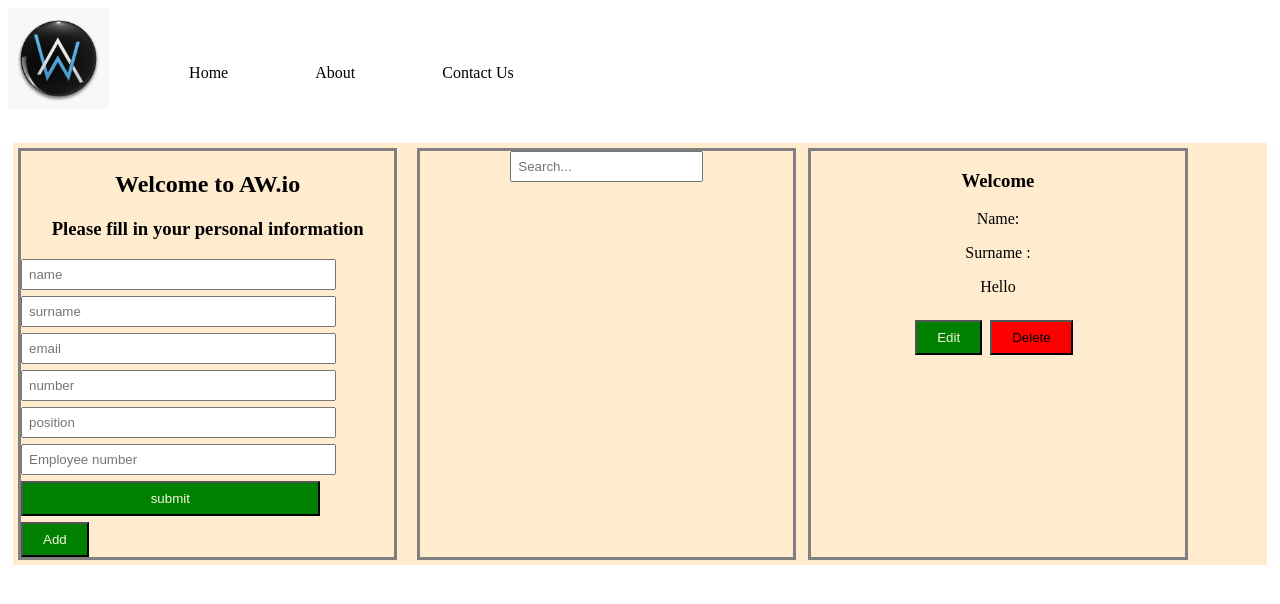
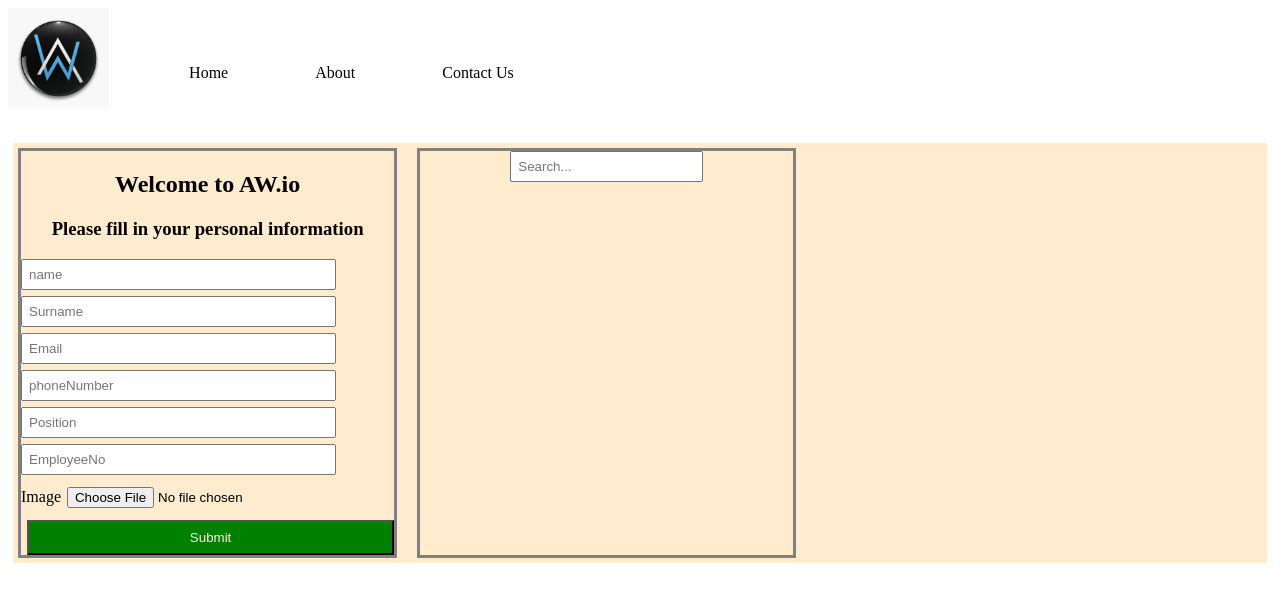
Before and after one commit to Thandekaportiap/Task-6-Employees_App, a React (Vite) app: page / in a window 1280 px wide. Shown: the top 604 px of the page. Built offline with nearby package versions, Linux system fonts and the light colour scheme.

Commit message:
feat: useState

```diff
--- a/src/App.jsx
+++ b/src/App.jsx
@@ -1,12 +1,68 @@
-import { useState } from 'react'
+
+import React, { useEffect, useState } from "react"
 import Navbar from "./components/navbar"
 import Registration from "./components/registration"
+import Profile from "./components/profile";
+
+import List from "./components/list";
 
 
 
 import './App.css'
 
 function App() {
+
+  const [employees, setEmployees] = useState([]);
+  const [searchTerm, setSearchTerm] = useState('');
+  const [selectedEmployee, setSelectedEmployee] = useState(null);
+
+
+  useEffect(() => {
+    // Load employees data from local storage
+    const storedEmployees = localStorage.getItem('employees');
+    if (storedEmployees) {
+      setEmployees(JSON.parse(storedEmployees));
+    }
+  }, []);
+
+  useEffect(() => {
+    // Save employees data to local storage
+    localStorage.setItem('employees', JSON.stringify(employees));
+  }, [employees]);
+
+  const handleAddEmployee = (event,employee) => {
+    event.preventDefault ()
+    setEmployees([...employees, employee]);
+  };
+
+  //Delete Employees data
+  const handleDeleteEmployee = (id) => {
+    setEmployees(employees.filter((employee) => employee.id !== id));
+  };
+
+  // All the Employee to edit the infomation
+  const handleUpdateEmployee = (id, updatedEmployee) => {
+    setEmployees(
+      employees.map((employee) => (employee.id === id ? updatedEmployee : employee))
+    );
+  };
+//console.log("this is the new updated infomation")
+
+  const handleSelectEmployee = (employee) => {
+    setSelectedEmployee(employee);
+  };
+
+  //Takes the search input
+  const handleSearch = (event) => {
+    setSearchTerm(event.target.value);
+  };
+
+  //Stores the FilteredList in an Object
+  const filteredEmployees = employees.filter((employee) =>
+    employee.id.toLowerCase().includes(searchTerm.toLowerCase())
+  );
+
+  //console.log("this is my list" + filteredEmployees)
 
 
   return (
@@ -15,10 +71,19 @@ function App() {
       <Navbar/>
       </div>
     <div className='main'>
-      <Registration  />
+      <Registration onAddEmployee={handleAddEmployee} />
 
+      <List
+       employees={filteredEmployees}
+       onDeleteEmployee={handleDeleteEmployee}
+       onUpdateEmployee={handleUpdateEmployee}
+       onSelectEmployee={handleSelectEmployee}
+       onSearch={handleSearch}
+     />
 
-
+     {selectedEmployee && (
+      <Profile employee={selectedEmployee} onUpdateEmployee={handleUpdateEmployee} />
+    )}
 
       </div>
     </>
--- a/src/components/list.jsx
+++ b/src/components/list.jsx
@@ -1,45 +1,38 @@
-import { useState } from "react";
+import React from 'react';
 
-const list = (list) =>{
+function EmployeeList({ employees, onSelectEmployee, onSearch }) {
 
+// //     if(!query){
+// //         setFilteredList(list)
+// //         setSearch(query);
+// //         return
+// //     }
+// //     setSearch(query);
+// //     const searchList = filteredList.filter((item) => {
+// //         return item.name.toLowerCase().indexOf(query.toLowerCase()) !== -1;
+// //     });
+// //     setFilteredList(searchList);
 
-const [filteredList, setFilteredList] = useState(list);
-const [search, setSearch] = useState("");
-
-const handleSearch = (event) => {
-    const query = event.target.value;
-
-    if(!query){
-        setFilteredList(list)
-        setSearch(query);
-        return
-    }
-    setSearch(query);
-    const searchList = filteredList.filter((item) => {
-        return item.name.toLowerCase().indexOf(query.toLowerCase()) !== -1;
-    });
-    setFilteredList(searchList);
-}
 
   return (
     <>
     <div className="maindiv employeelist" style={{marginLeft:"20px" }}>
+
       <label htmlFor="search">
-                <input type="text" name="search" placeholder="Search..." value={search} onChange={handleSearch}/>
+                <input type="text" id="search" placeholder="Search..." onChange={onSearch}/>
             </label>
-<div>
-            {filteredList.list.map(function (list, index) {
-                return (
-                    <h3 key={index}>
-                    {list.name} {list.surname}
-                    </h3>
-                )
-            })}
 
-            </div>
+      <ul>
+        {employees.map((employee) => (
+          <li key={employee.id}>
+            <span>{employee.name} {employee.surname}</span>
+
+            <button className='btn' onClick={() => onSelectEmployee(employee)}>View</button>
+          </li>
+        ))}
+      </ul>
     </div>
     </>
-    )
-}
+  ); }
 
-export default list
+  export default EmployeeList
--- a/src/components/profile.jsx
+++ b/src/components/profile.jsx
@@ -1,22 +1,19 @@
+import React from 'react';
 
+const Profile = ({ employee, onDeleteEmployee, onUpdateEmployee }) => {
+  return (
+    <div className="maindiv profile" >
+       <h4>Welcome {employee.name}</h4>
+      <img src={employee.image} alt={employee.name} />
+      <h4>{employee.name} {employee.surname}</h4>
+      <p>{employee.email}</p>
+      <p>{employee.phone}</p>
+      <p>{employee.position}</p>
 
+      <button className='btn' onClick={() => onUpdateEmployee(employee.id)}>Edit</button>
+       <button className='delete' onClick={() => onDeleteEmployee(employee.id)}>Delete</button>
+    </div>
+  );
+};
 
-const profile = (props) =>{
-    return (
-        <>
-        <div className="maindiv profile" >
-            <h3>Welcome {props.id}</h3>
-
-
-            <p>Name: {props.id}</p>
-            <p>Surname : {props.surname}</p>
-            <p>Hello</p>
-
-            <button className="btn">Edit</button>
-            <button className="delete">Delete</button>
-        </div>
-        </>
-    )
-}
-
-export default profile
+export default Profile;
--- a/src/components/registration.jsx
+++ b/src/components/registration.jsx
@@ -1,49 +1,35 @@
-import React, { useEffect, useState } from "react"
-import Profile from './profile'
-import List from "./list";
 
-const Registration = () => {
-    const [list, setList] = useState([]);
-    const [input, setInput] = useState(() => {
-        const localData = localStorage.getItem('input');
-        return localData ? JSON.parse(localData):{};
+import React, { useState } from 'react';
+
+const RegistrationForm =({ onAddEmployee }) => {
+    const [employee, setEmployee] = useState({
+      name: '',
+      surname: '',
+      email: '',
+      phone: '',
+      image: '',
+      position: '',
+      id: ''
     });
-    useEffect(() => {
-        localStorage.setItem('input',JSON.stringify(input))
-    }, [input]);
 
-    function handleSubmit(event) {
-        event.preventDefault();
+    const handleChange = (event) => {
+      const { name, value } = event.target;
+      setEmployee((prevEmployee) => ({ ...prevEmployee, [name]: value }));
+    };
 
-    }
-
-    function handleChange(event) {
-        const { name, value } = event.target;
-        setInput(values => ({ ...values, [name]: value }))
-    }
-
-    // let list =[
-    //     {
-    //         name:"Nosihle",surname:"Mthembu", id:"01"
-    //     },
-    //     {
-    //         name:"Sanele",surname:"Mkhize", id:"02"
-    //     },
-    //     {
-    //         name:"Thobani",surname:"Zondi", id:"03"
-    //     },
-    //     {
-    //         name:"Asanda", surname:"Madondo", id:"01"
-    //     }
-    // ];
-
-    const handleAdd = () =>{
-      list.push(input)
-    }
-
-
-
-    console.log(input);
+    const handleSubmit = (event) => {
+      event.preventDefault();
+      onAddEmployee(employee);
+      setEmployee({
+        name: '',
+        surname: '',
+        email: '',
+        phone: '',
+        image: '',
+        position: '',
+        id: ''
+      });
+    };
 
     return (
         <>
@@ -52,40 +38,38 @@ const Registration = () => {
                 <h2 style={{ textAlign: "center" }}>Welcome to AW.io </h2>
                 <h3 style={{ textAlign: "center" }}>Please fill in your personal information</h3>
 
-                <form className="form" onSubmit={handleSubmit}>
-                    <label htmlFor="Name">
-                        <input type="text" placeholder="name" name="Names" value={input.Names || ""} onChange={handleChange} /></label>
-                    <label htmlFor="Surname">
-                        <input type="text" placeholder="surname" name="LastName" value={input.LastName || ""} onChange={handleChange} /></label>
-                    <label htmlFor="Email">
-                        <input type="Email" placeholder="email" name="Email" value={input.Email || ""} onChange={handleChange} /></label>
-                    <label htmlFor="phoneNumber">
-                        <input type="phone number" placeholder="number" name="number" value={input.number || ""} onChange={handleChange} /></label>
-                    <label htmlFor="Name">
-                        <input type="text" placeholder="position" name="Position" value={input.Position || ""} onChange={handleChange} /></label>
-                    <label htmlFor="number">
-                        <input type="number" placeholder="Employee number" name="EmployeeNo" value={input.EmployeeNo || ""} onChange={handleChange} /></label>
-                    <label htmlFor="button">
-                        <input type="button" value="submit" className="btn" /></label>
-                </form>
+                <form className='form' onSubmit={handleSubmit}>
+      <label htmlFor="name">
+      <input type="text" placeholder="name" id="name" name="name" value={employee.name} onChange={handleChange} /></label>
 
-                <button type="submit" className="btn" onClick={handleAdd}>Add</button>
+      <label htmlFor="surname">
+      <input type="text" placeholder='Surname' id="surname" name="surname" value={employee.surname} onChange={handleChange} /></label>
+
+      <label htmlFor="email">
+      <input type="email" placeholder='Email' id="email" name="email" value={employee.email} onChange={handleChange} /></label>
+
+      <label htmlFor="phone">
+      <input type="tel" placeholder='phoneNumber' id="phone" name="phone" value={employee.phone} onChange={handleChange} /></label>
+
+      <label htmlFor="position">
+      <input type="text" placeholder='Position' id="position" name="position" value={employee.position} onChange={handleChange} /></label>
+
+      <label htmlFor="id">
+      <input type="text" placeholder='EmployeeNo' id="id" name="id" value={employee.id} onChange={handleChange} /></label>
+
+      <label htmlFor="image">Image
+      <input type="file" placeholder='image' id="image" name="image" value={employee.image} onChange={handleChange} accept="image/*" /></label>
 
 
-                    {/* {{input.map(function(input,index){
-                        return(
-                            <p key={index}>
-                                hi{input.Names} {input.LastName}
-                            </p>
-                        )
-                    })}} */}
+      <button className='btn' type="submit">Submit</button>
+    </form>
+
 
 
             </div>
-            <List list={list}/>
-            <Profile id={input.Names} surname={input.LastName}/>
+
         </>
     )
 }
 
-export default Registration
+export default RegistrationForm
--- a/src/index.css
+++ b/src/index.css
@@ -25,12 +25,14 @@ nav .list {
 li {
   padding: 40px;
   margin-right: 7px;
+  list-style: none;
 }
 
 .btn {
   padding: 8px 20px;
   background-color: green;
   color: beige;
+  margin-left: 6px;
 }
 
 .delete {
@@ -64,3 +66,8 @@ label input {
  .employeelist {
   text-align: center;
  }
+
+ span {
+  font-size: 26px;
+  text-align: center;
+ }
```
Lines whose indentation alone changed are shown as unchanged.
